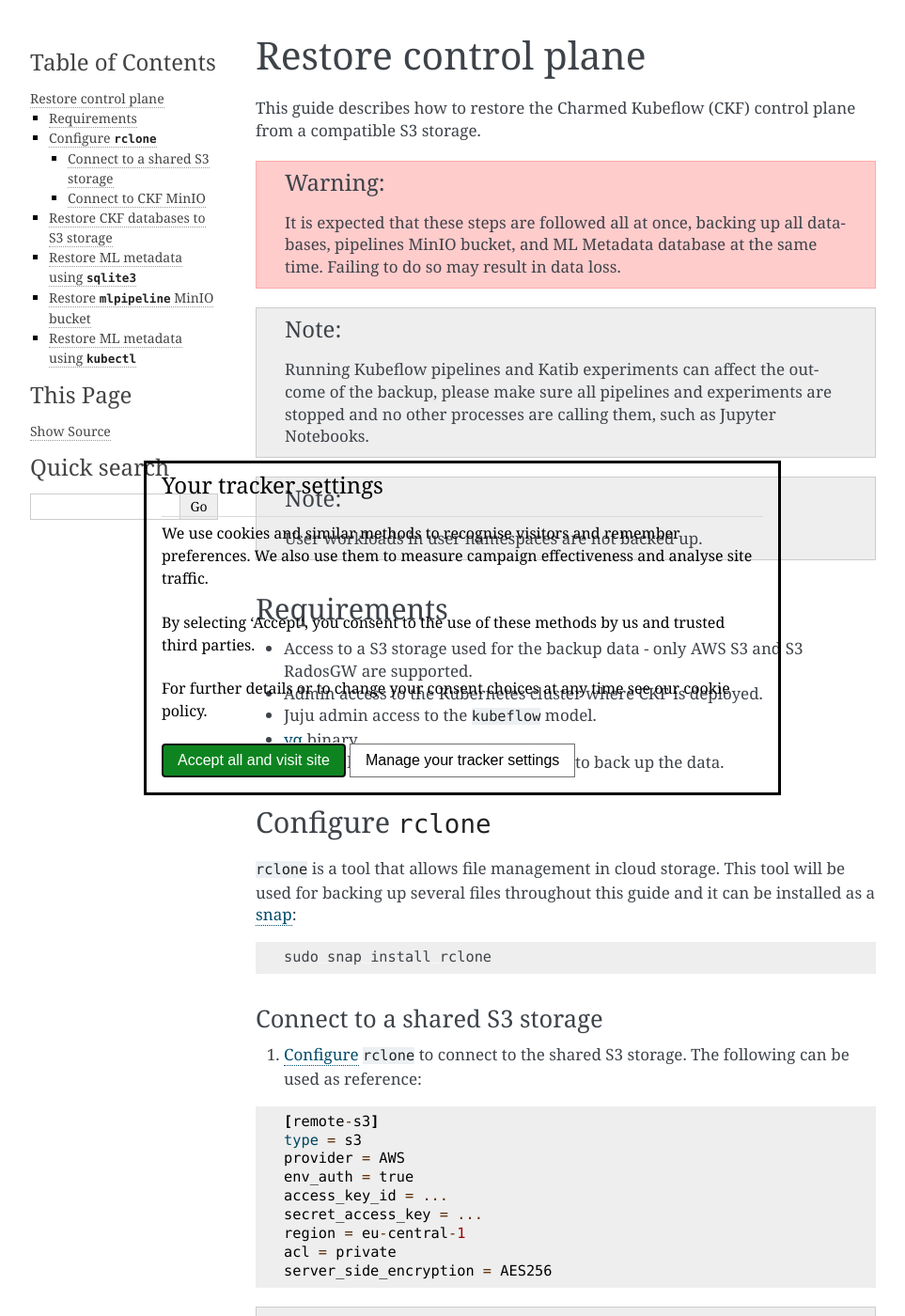
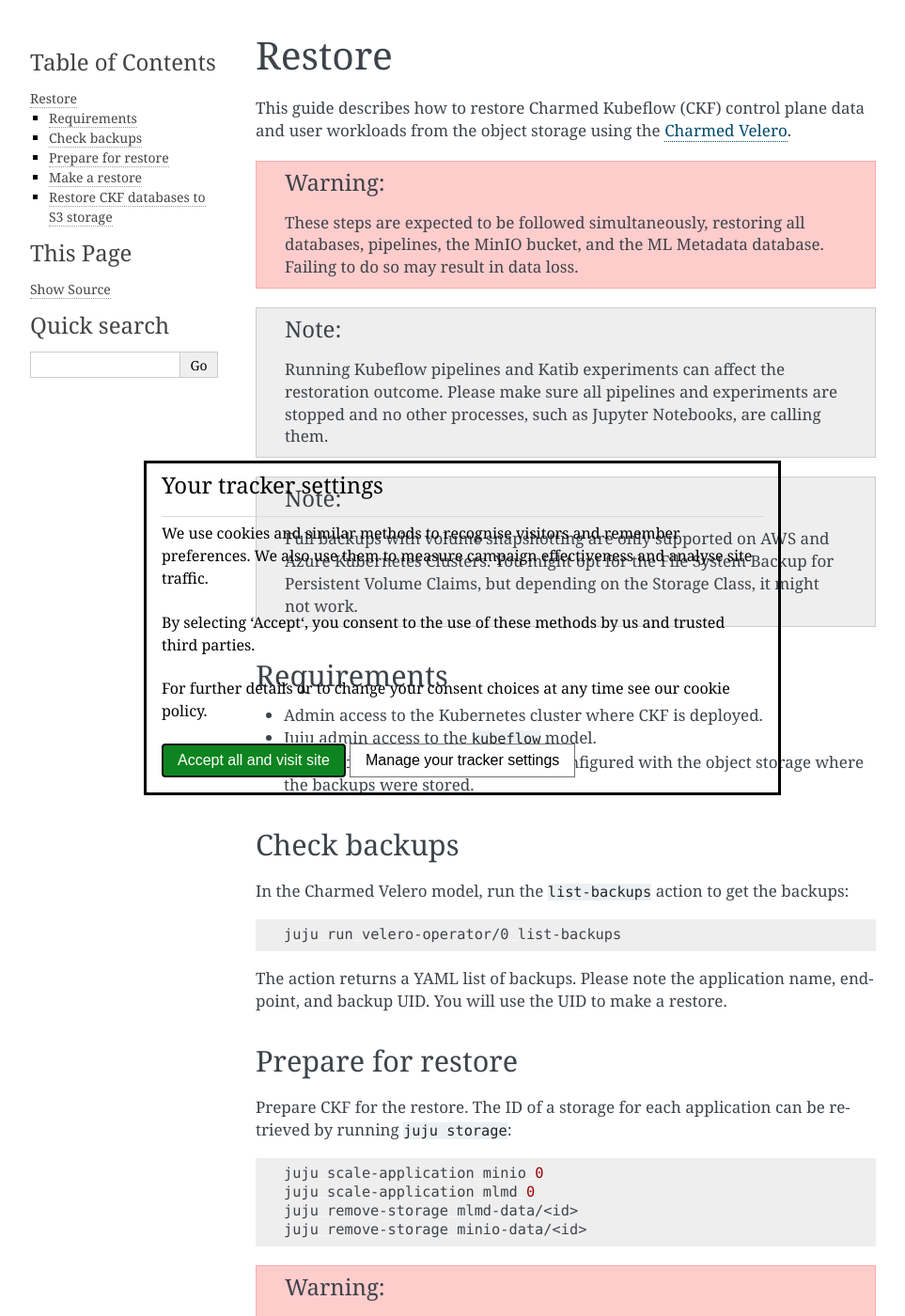
Before and after one commit to canonical/charmed-kubeflow-documentation, a Sphinx documentation site: the page built from docs/how-to/manage/restore-control-plane.rst, in a window 1280 px wide and 1400 px high. Shown: the whole window at 94% size, without its empty margins (148-1111 px from the left). Built offline with Sphinx 7.4.7, drawn with Linux system fonts in a browser that asks for light colours; some of the changed text lies outside the part shown.

Commit message:
docs: update restore tutorial
Signed-off-by: Deezzir <yurii.kondrakov@canonical.com>

```diff
--- a/docs/how-to/manage/restore-control-plane.rst
+++ b/docs/how-to/manage/restore-control-plane.rst
@@ -1,108 +1,84 @@
-.. _restore_control_plane:
+.. _restore:
 
-Restore control plane
+Restore
 =====================
 
-This guide describes how to restore the Charmed Kubeflow (CKF) control plane from a compatible S3 storage.
+This guide describes how to restore Charmed Kubeflow (CKF) control plane data and user workloads from the object storage using the `Charmed Velero <https://charmhub.io/velero-operator>`_.
 
 .. warning::
-   It is expected that these steps are followed all at once, backing up all databases, pipelines MinIO bucket, and ML Metadata database at the same time. Failing to do so may result in data loss.
+   These steps are expected to be followed simultaneously, restoring all databases, pipelines, the MinIO bucket, and the ML Metadata database. Failing to do so may result in data loss.
 
 .. note::
-   Running Kubeflow pipelines and Katib experiments can affect the outcome of the backup, please make sure all pipelines and experiments are stopped and no other processes are calling them, such as Jupyter Notebooks.
+   Running Kubeflow pipelines and Katib experiments can affect the restoration outcome. Please make sure all pipelines and experiments are stopped and no other processes, such as Jupyter Notebooks, are calling them.
 
 .. note::
-   User workloads in user namespaces are not backed up.
+   Full backups with volume snapshotting are only supported on AWS and Azure Kubernetes Clusters. You might opt for the File System Backup for Persistent Volume Claims, but depending on the Storage Class, it might not work.
 
 ---------------------
 Requirements
 ---------------------
 
-- Access to a S3 storage used for the backup data - only AWS S3 and S3 RadosGW are supported.
 - Admin access to the Kubernetes cluster where CKF is deployed.
 - Juju admin access to the ``kubeflow`` model.
-- `yq <https://snapcraft.io/yq>`_ binary.
-- Ensure the local storage is big enough to back up the data.
+- Charmed Velero was deployed and configured with the object storage where the backups were stored.
 
 ---------------------
-Configure ``rclone``
+Check backups
 ---------------------
 
-``rclone`` is a tool that allows file management in cloud storage.
-This tool will be used for backing up several files throughout this guide and it can be installed as a `snap`_:
+In the Charmed Velero model, run the ``list-backups`` action to get the backups:
 
 .. code-block:: bash
 
-   sudo snap install rclone
+    juju run velero-operator/0 list-backups
 
-~~~~~~~~~~~~~~~~~~~~~~~~~~~~~~~
-Connect to a shared S3 storage
-~~~~~~~~~~~~~~~~~~~~~~~~~~~~~~~
+The action returns a YAML list of backups. Please note the application name, endpoint, and backup UID. You will use the UID to make a restore.
 
-1. `Configure <https://rclone.org/commands/rclone_config/>`_ ``rclone`` to connect to the shared S3 storage. The following can be used as reference:
+----------------------------
+Prepare for restore
+----------------------------
 
-.. code-block::
-
-   [remote-s3]
-   type = s3
-   provider = AWS
-   env_auth = true
-   access_key_id = ...
-   secret_access_key = ...
-   region = eu-central-1
-   acl = private
-   server_side_encryption = AES256
-
-.. note::
-   You can check where this configuration file is located with ``rclone config file``.
-
-2. Save the name of the S3 remote in an ``ENV`` variable:
+Prepare CKF for the restore. The ID of a storage for each application can be retrieved by running ``juju storage``:
 
 .. code-block:: bash
 
-   RCLONE_S3_REMOTE=remote-s3
+    juju scale-application minio 0
+    juju scale-application mlmd 0
+    juju remove-storage mlmd-data/<id>
+    juju remove-storage minio-data/<id>
 
-~~~~~~~~~~~~~~~~~~~~~
-Connect to CKF MinIO
-~~~~~~~~~~~~~~~~~~~~~
+.. warning::
+    Removing the storage from the ``minio`` and ``mlmd`` charms may result in data loss. Make sure nothing important is stored in the databases. This can be safely done on the clean `CKF install <https://documentation.ubuntu.com/charmed-kubeflow/tutorial/get-started/>`_.
 
-1. The following steps require an accessible MinIO endpoint, which can be done port forwarding the ``minio`` service:
+----------------------
+Make a restore
+----------------------
+
+Switch to the Charmed Velero model and initiate restores using the backup UIDs from the previous steps:
+
+.. code-block::bash
+
+    juju run velero-operator/0 restore backup-uid=<minio>
+    juju run velero-operator/0 restore backup-uid=<mlmd>
+    juju run velero-operator/0 restore backup-uid=<profiles>
+    juju run velero-operator/0 restore backup-uid=<user-workloads>
+
+.. note::
+    Make sure the following order of execution is preserved.
+
+After each restore, you need to re-attach the recreated storage for ``minio`` and ``mlmd`` charms by getting the names of the restored PVs using ``kubectl get pv``:
 
 .. code-block:: bash
 
-   kubectl port-forward -n kubeflow svc/minio 9000:9000
+    kubectl get pv
+    juju import-filesystem kubernetes <pv_name> minio-data --force
+    juju import-filesystem kubernetes <pv_name> mlmd-data --force
+    juju add-unit minio --attach-storage minio-data/<id>
+    juju add-unit mlmd --attach-storage mlmd-data/<id>
 
-2. Get ``minio``'s ``secret-key`` value:
+The restore is now complete. Open the dashboard to see the backed-up data.
 
-.. code-block:: bash
-
-   juju show-unit kfp-ui/0 \
-       | yq '.kfp-ui/0.relation-info.[] | select (.endpoint == "object-storage") | .application-data.data' \
-       | yq '.secret-key'
-
-3. Get ``minio``'s ``access-key``:
-
-.. code-block:: bash
-
-   juju config minio access-key
-
-4. `Configure <https://rclone.org/commands/rclone_config/>`_ ``rclone`` to connect to CKF MinIO. The following can be used as reference:
-
-.. code-block::
-
-   [minio-ckf]
-   type = s3
-   provider = Minio
-   access_key_id = minio
-   secret_access_key = ...
-   endpoint = http://localhost:9000
-   acl = private
-
-5. Save the name of the MinIO remote in an ``ENV`` variable:
-
-.. code-block:: bash
-
-   RCLONE_MINIO_REMOTE=minio-ckf
+Please refer to the `Charmed Velero documentation <https://charmhub.io/velero-operator>` for more details.
 
 -----------------------------------
 Restore CKF databases to S3 storage
@@ -126,158 +102,3 @@
 3. `Restore <https://charmhub.io/mysql-k8s/docs/h-restore-backup>`_ ``kfp-db`` and ``katib-db``.
 
 Replace ``mysql-k8s`` with the name of the database you intend to restore, e.g., ``katib-db`` instead of ``mysql-k8s``.
-
-.. _restore_mlmd_sqlite:
-
--------------------------------------
-Restore ML metadata using ``sqlite3``
--------------------------------------
-
-The ``mlmd`` charm uses a SQLite database to store ML metadata generated from Kubeflow pipelines.
-
-1. Install the required tools inside the application container:
-
-.. note::
-   This step expects the ``mlmd`` application container to have Internet access.
-
-.. code-block:: bash
-
-   # MLMD > 1.14, CKF 1.9
-   MLMD_POD="mlmd-0"
-   MLMD_CONTAINER="mlmd-grpc-server"
-
-   # MLMD 1.14, CKF 1.8
-   MLMD_POD="mlmd-0"
-   MLMD_CONTAINER="mlmd"
-
-   kubectl exec -n kubeflow $MLMD_POD -c $MLMD_CONTAINER -- \
-       /bin/bash -c "apt update && apt install sqlite3 -y"
-
-2. Scale down ``kfp-metadata-writer``:
-
-.. code-block:: bash
-
-   juju scale-application kfp-metadata-writer 0
-
-3. Copy the backup file from the shared S3 storage to a local storage:
-
-.. code-block:: bash
-
-   S3_BUCKET=backup-bucket-2024
-   RCLONE_S3_REMOTE=remote-s3
-   MLMD_BACKUP=<backup-file-name-in-s3-storage>
-
-   rclone --size-only copy \
-       $RCLONE_S3_REMOTE:$S3_BUCKET/$MLMD_BACKUP .
-
-4. Restore data from a backup file:
-
-Copy the local database file into the application container:
-
-.. code-block:: bash
-
-   kubectl cp -n kubeflow -c $MLMD_CONTAINER \
-       $MLMD_BACKUP \
-       $MLMD_POD:/tmp/$MLMD_BACKUP
-
-Move the current database file to a temporary directory:
-
-.. code-block:: bash
-
-   kubectl exec -n kubeflow $MLMD_POD -c $MLMD_CONTAINER -- \
-       /bin/bash -c "mv /data/mlmd.db /tmp/mlmd.current"
-
-Restore the database from the backup file:
-
-.. code-block:: bash
-
-   kubectl exec -n kubeflow $MLMD_POD -c $MLMD_CONTAINER -- \
-       /bin/bash -c "zcat /tmp/$MLMD_BACKUP | sqlite3 /data/mlmd.db"
-
-5. Optionally remove the local backup file:
-
-.. code-block:: bash
-
-   rm -rf $MLMD_BACKUP
-
-6. Scale up ``kfp-metadata-writer``:
-
-.. code-block:: bash
-
-   juju scale-application kfp-metadata-writer 1
-
------------------------------------
-Restore ``mlpipeline`` MinIO bucket
------------------------------------
-
-Sync all files from the shared S3 storage to ``minio``:
-
-.. code-block:: bash
-
-   S3_BUCKET=backup-bucket-2024
-   RCLONE_S3_REMOTE=remote-s3
-   RCLONE_BWIDTH_LIMIT=20M
-
-   rclone --size-only sync \
-       --bwlimit $RCLONE_BWIDTH_LIMIT \
-       $RCLONE_S3_REMOTE:$S3_BUCKET/mlpipeline \
-       $RCLONE_MINIO_REMOTE:mlpipeline
-
--------------------------------------
-Restore ML metadata using ``kubectl``
--------------------------------------
-
-You can also restore ML metadata using ``kubectl``.
-
-1. Scale down ``kfp-metadata-writer``:
-
-.. code-block:: bash
-
-   juju scale-application kfp-metadata-writer 0
-
-2. Copy the backup file from the shared S3 storage to a local storage:
-
-.. code-block:: bash
-
-   S3_BUCKET=backup-bucket-2024
-   RCLONE_S3_REMOTE=remote-s3
-   MLMD_BACKUP=<backup-file-name-in-s3-storage>
-
-   rclone --size-only copy \
-       $RCLONE_S3_REMOTE:$S3_BUCKET/$MLMD_BACKUP .
-
-3. Restore data from a backup file:
-
-Copy the local database file into the application container:
-
-.. code-block:: bash
-
-   kubectl cp -n kubeflow -c $MLMD_CONTAINER \
-       $MLMD_BACKUP \
-       $MLMD_POD:/tmp/$MLMD_BACKUP
-
-Move the current database file to a temporary directory:
-
-.. code-block:: bash
-
-   kubectl exec -n kubeflow $MLMD_POD -c $MLMD_CONTAINER -- \
-       /bin/bash -c "mv /data/mlmd.db /tmp/mlmd.current"
-
-Place the backup file into the ``data`` path:
-
-.. code-block:: bash
-
-   kubectl exec -n kubeflow $MLMD_POD -c $MLMD_CONTAINER -- \
-       /bin/bash -c "mv /tmp/$MLMD_BACKUP /data/mlmd.db"
-
-4. Optionally remove the local backup file:
-
-.. code-block:: bash
-
-   rm -rf $MLMD_BACKUP
-
-5. Scale up ``kfp-metadata-writer``:
-
-.. code-block:: bash
-
-   juju scale-application kfp-metadata-writer 1
```
